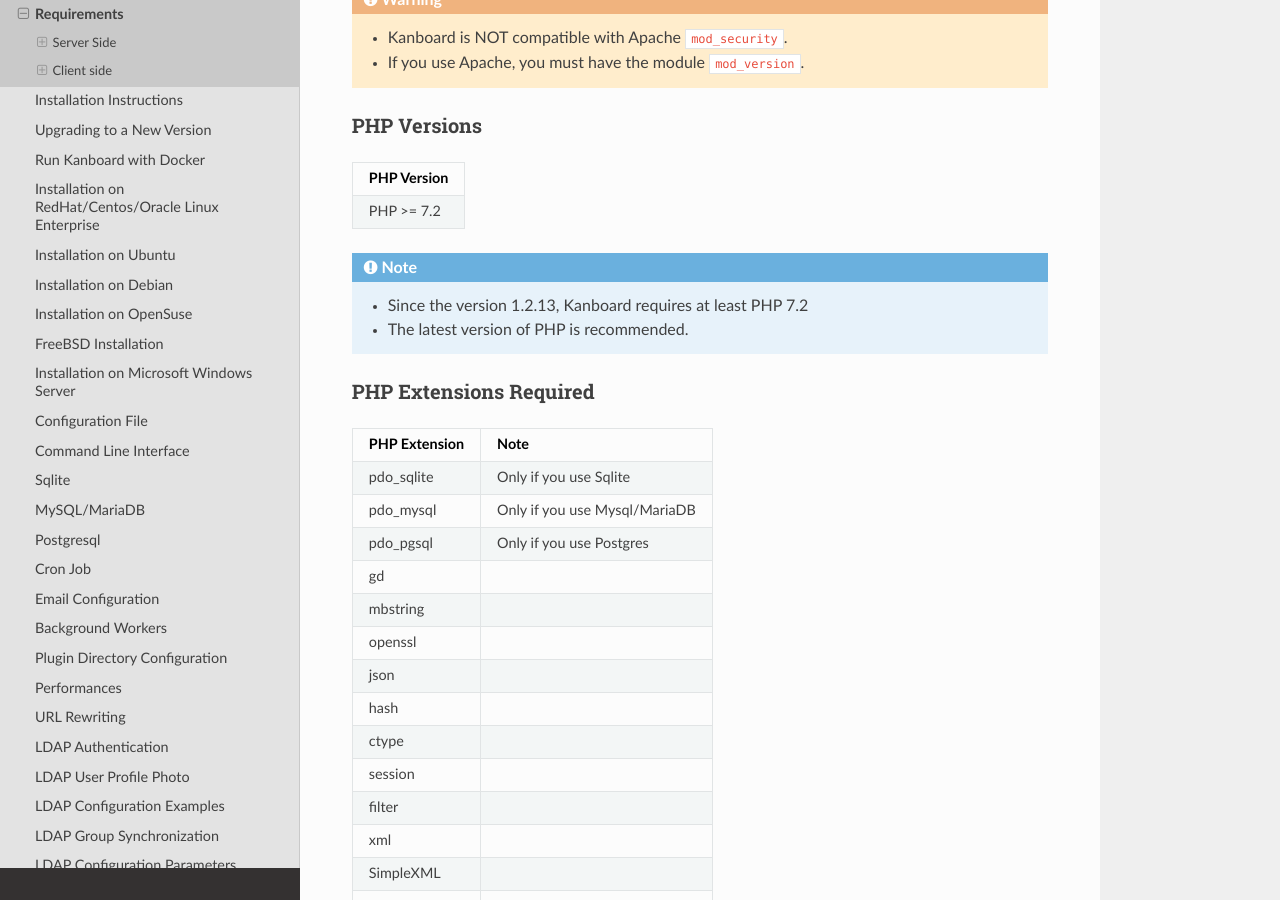
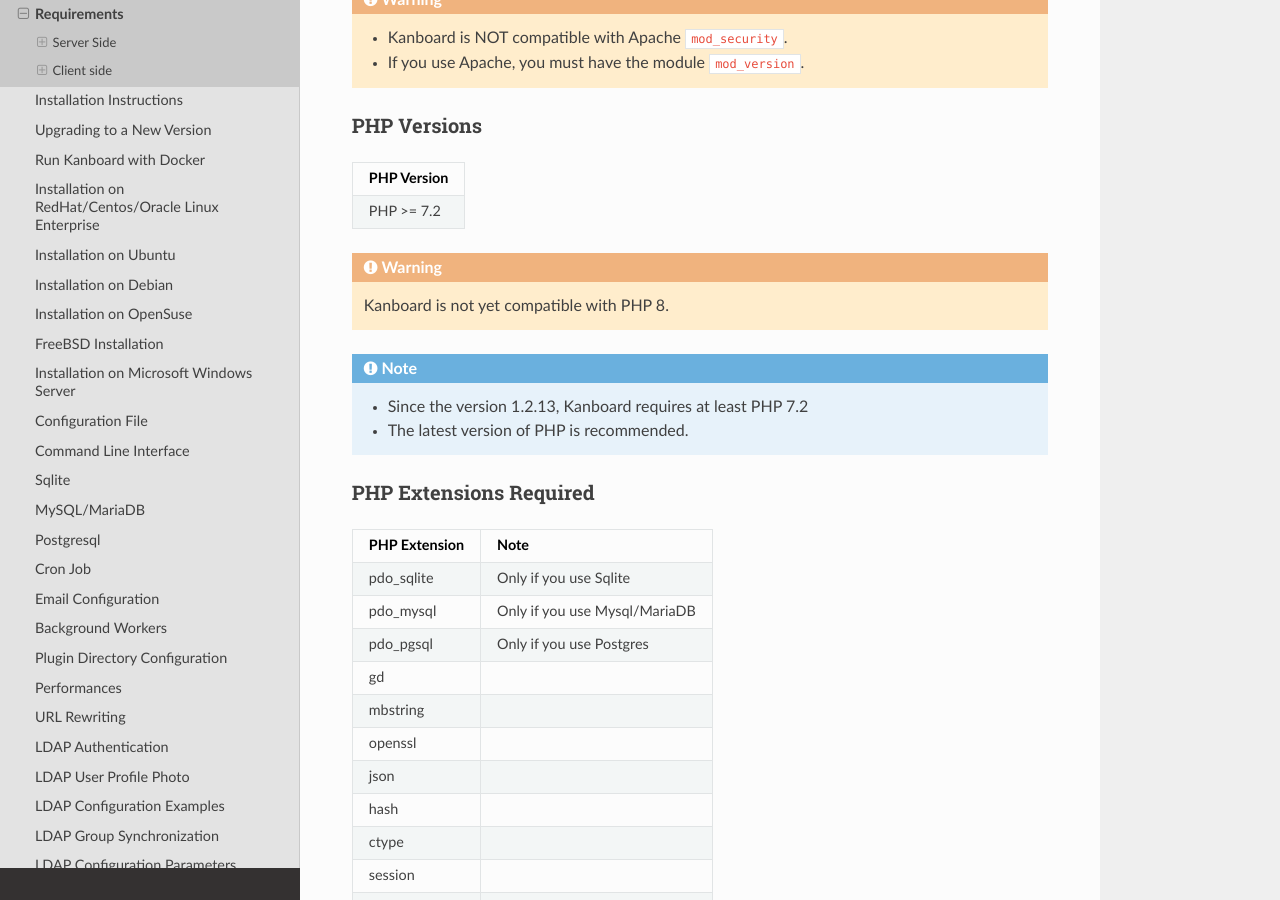
Before and after one commit to kanboard/documentation, a Sphinx documentation site: the page built from source/admin_guide/requirements.rst, in a window 1280 px wide and 900 px high, scrolled down 1496 px. Built offline with Sphinx 7.4.7 and the Read the Docs theme 2.0.0, drawn with Linux system fonts in a browser that asks for light colours.

Commit message:
Add warning regarding PHP 8

```diff
--- a/source/admin_guide/requirements.rst
+++ b/source/admin_guide/requirements.rst
@@ -89,6 +89,10 @@
 +==============+
 | PHP >= 7.2   |
 +--------------+
+
+.. warning::
+
+    Kanboard is not yet compatible with PHP 8.
 
 .. note::
 
```
